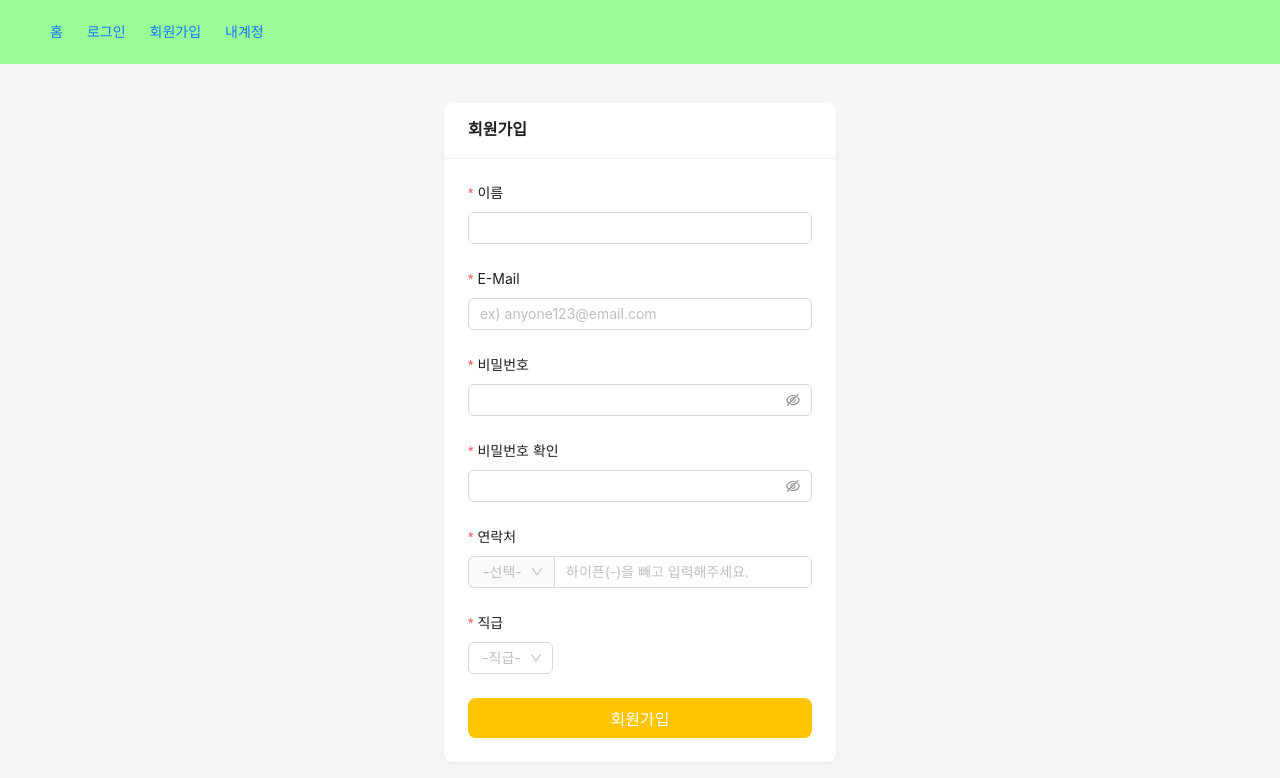
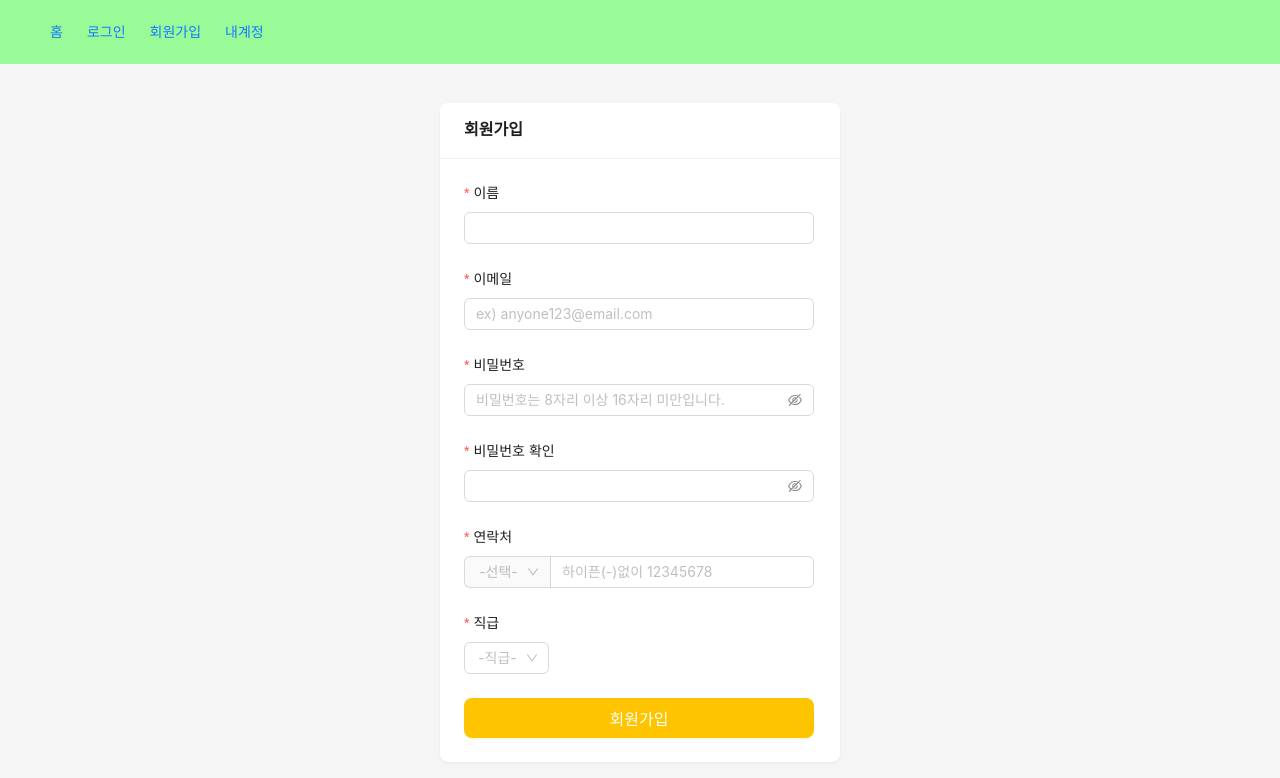
Before and after one commit to KDT5-MINI-TEAM11/client, a React (Vite) app: page /signup in a window 1280 px wide. Shown: the top 778 px of the page. Built offline with nearby package versions, Linux system fonts and the light colour scheme.

Commit message:
REFATOR: 불필요한 유효성 검사 로직 제거 및 불필요한 상태관리 제거 등등

```diff
--- a/src/page/signup/index.tsx
+++ b/src/page/signup/index.tsx
@@ -1,39 +1,23 @@
-import { useCallback, useState } from 'react';
+import { useCallback } from 'react';
 import { Button, Input, Form, Select, Card } from 'antd';
 import { useNavigate } from 'react-router-dom';
-import useInput from '@/page/signup/useInput';
-import { EMAIL_REGEX, PASSWORD_REGEX } from '@/data/constants';
+import { EMAIL_REGEX, PASSWORD_REGEX, POSITIONS } from '@/data/constants';
 
 export default function SingUp() {
-  const [name, onChangeName] = useInput('');
-  const [email, onChangeEmail] = useInput('');
-  const [password, onChangePassword] = useInput('');
-  const [confirmPassword, onChangeConfirmPassword] = useInput('');
-  const [prefixPhoneNumber, setPrefixPhoneNumber] = useState('');
-  const [phoneNumber, onChangePhoneNumber] = useInput('');
-  const [position, setPosition] = useState('');
   const navigate = useNavigate();
-  const [form] = Form.useForm();
   const { Option } = Select;
 
   const onFinish = (values: any) => {
-    console.log('Success:', values);
+    const { prefix, phone, ...otherValues } = values;
+    const phoneNumber = `${prefix}${phone}`;
+
+    const newValues = {
+      ...otherValues,
+      phoneNumber: phoneNumber,
+    };
+    console.log('Success:', newValues);
     navigate('/'); // 회원가입이 성공한 경우 홈으로 이동
   };
-
-  // 이름 유효성 검사
-  const validateName = useCallback((_: any, value: string) => {
-    const NAME_REGEX = /^[가-힣]{2,20}$/;
-
-    if (!value || NAME_REGEX.test(value)) {
-      return Promise.resolve();
-    }
-    if (!NAME_REGEX.test(value) || /[a-zA-Z0-9]/.test(value)) {
-      return Promise.reject(
-        new Error('이름은 한글 음절로 두 글자 이상 입력해야합니다.'),
-      );
-    }
-  }, []);
 
   // 이메일 유효성 검사
   const validateEmail = useCallback((_: any, value: string) => {
@@ -104,144 +88,76 @@ export default function SingUp() {
     return Promise.resolve();
   }, []);
 
-  // 연락처 앞자리 선택 동적으로 생성
-  const selectedNumbers = [0, 1, 6, 7, 8, 9];
-
-  const selectedNumberOptions = selectedNumbers.map((Number) => {
-    const prefix = `01${Number}`;
-    return (
-      <Option key={prefix} value={prefix}>
-        {prefix}
-      </Option>
-    );
-  });
-
-  // 연락처 뒷번호 유효성 검사
-  const validatePhoneNumber = useCallback((_: any, value: string) => {
-    const PHONE_REGEX = /([0-9]{3,4})([0-9]{4})$/;
-
-    if (!value || PHONE_REGEX.test(value)) {
-      return Promise.resolve();
-    }
-
-    return Promise.reject(new Error('올바른 전화번호 형식이 아닙니다.'));
-  }, []);
-
-  // 연락처 앞 번호 (ex. 010 or 011) 선택
-  // select 방식이라 useInput 커스텀 훅 사용하지않고 state로 관리
-  const onChangePrefixPhoneNumber = (value: string) =>
-    setPrefixPhoneNumber(value);
-
-  // 연락처 앞번호와 뒤에 번호를 합쳐주는 함수
-  const getPhoneNumber = () => {
-    return `${prefixPhoneNumber}${phoneNumber}`;
-  };
-
-  const combinedPhoneNumber = getPhoneNumber();
-
   const prefixSelector = (
-    <Form.Item name="prefixPhoneNumber" noStyle>
-      <Select
-        placeholder="-선택-"
-        style={{ width: 85 }}
-        value={prefixPhoneNumber}
-        onChange={onChangePrefixPhoneNumber}
-      >
-        {selectedNumberOptions}
+    <Form.Item name="prefix" noStyle>
+      <Select placeholder="-선택-" style={{ width: 85 }}>
+        <Option value={'010'}>010</Option>
+        <Option value={'011'}>011</Option>
       </Select>
     </Form.Item>
   );
 
   // 직급 선택 동적으로 생성
-  const selectedPositions = [
-    '인턴',
-    '사원',
-    '주임',
-    '대리',
-    '과장',
-    '차장',
-    '부장',
-  ];
-
-  const selectedPositionOptions = selectedPositions.map((position) => {
+  const selectedPositionOptions = Object.keys(POSITIONS).map((key) => {
     return (
-      <Option key={position} value={position}>
-        {position}
+      <Option key={key} value={key}>
+        {POSITIONS[key].label}
       </Option>
     );
   });
 
-  // 직급 선택
-  // select 방식이라 state로 관리
-  const onChangePosition = (value: string) => setPosition(value);
-
-  const handleSignUp = () => {
-    form.validateFields().then(() => {
-      form.submit(); // 입력폼이 모두 유효한 경우에만 onFinish가 호출됨
-    });
-  };
-
   return (
     <Card
       bordered={false}
-      style={{ margin: '0px 20px', maxWidth: 400 }}
+      style={{ margin: '0px 20px', width: 400 }}
       title="회원가입"
     >
       <Form
         layout="vertical"
         name="basic"
         wrapperCol={{ span: 30, offset: 0 }}
-        style={{ maxWidth: 352 }}
+        style={{ maxWidth: 350 }}
         onFinish={onFinish}
         autoComplete="off"
       >
         <Form.Item
           label="이름"
           name="username"
-          rules={[
-            { required: true, message: '이름을 입력해주세요.' },
-            { validator: validateName },
-          ]}
+          rules={[{ required: true, message: '이름을 입력해주세요.' }]}
         >
-          <Input value={name} onChange={onChangeName} allowClear />
+          <Input allowClear />
         </Form.Item>
         <Form.Item
-          label="E-Mail"
-          name="e-mail"
+          label="이메일"
+          name="userEmail"
           rules={[
             { required: true, message: '이메일을 입력해주세요.' },
             { validator: validateEmail },
           ]}
         >
-          <Input
-            placeholder="ex) anyone123@email.com"
-            value={email}
-            onChange={onChangeEmail}
-            allowClear
-          />
+          <Input placeholder="ex) anyone123@email.com" allowClear />
         </Form.Item>
         <Form.Item
           label="비밀번호"
-          name="password"
+          name="userPassword"
           rules={[{ required: true, validator: validatePassword }]}
           hasFeedback
         >
           <Input.Password
-            value={password}
-            onChange={onChangePassword}
+            placeholder="비밀번호는 8자리 이상 16자리 미만입니다."
             allowClear
           />
         </Form.Item>
         <Form.Item
           label="비밀번호 확인"
           name="confirm_password"
-          dependencies={['password']}
+          dependencies={['userPassword']}
           hasFeedback
           rules={[
             { required: true, message: '비밀번호를 입력해주세요' },
             ({ getFieldValue }) => ({
               validator(_, value) {
-                if (!value || getFieldValue('password') === value) {
+                if (!value || getFieldValue('userPassword') === value) {
                   return Promise.resolve();
                 }
                 return Promise.reject(
@@ -251,26 +167,17 @@ export default function SingUp() {
             }),
           ]}
         >
-          <Input.Password
-            value={confirmPassword}
-            onChange={onChangeConfirmPassword}
-            allowClear
-          />
+          <Input.Password allowClear />
         </Form.Item>
         <Form.Item
           label="연락처"
           name="phone"
-          rules={[
-            { required: true, message: '연락처를 입력해주세요.' },
-            { validator: validatePhoneNumber },
-          ]}
+          rules={[{ required: true, message: '연락처를 입력해주세요.' }]}
         >
           <Input
             addonBefore={prefixSelector}
             style={{ width: '100%' }}
-            placeholder="하이픈(-)을 빼고 입력해주세요."
-            value={phoneNumber}
-            onChange={onChangePhoneNumber}
+            placeholder="하이픈(-)없이 12345678"
             allowClear
           />
         </Form.Item>
@@ -281,8 +188,6 @@ export default function SingUp() {
         >
           <Select
             placeholder="-직급-"
-            value={position}
-            onChange={onChangePosition}
             style={{ width: 85, textAlign: 'center' }}
           >
             {selectedPositionOptions}
@@ -293,12 +198,10 @@ export default function SingUp() {
           htmlType="submit"
           size="large"
           style={{ width: '100%' }}
-          onClick={handleSignUp}
         >
           회원가입
         </Button>
       </Form>
-      {combinedPhoneNumber}
     </Card>
   );
 }
```
